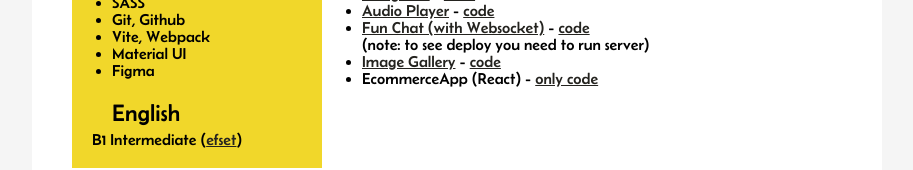
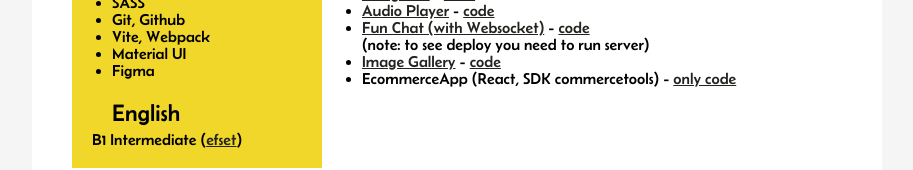
Before and after one commit to gryzun33/my-cv, a React (Vite) app: page / in a window 1280 px wide. Shown: the part 729-899 px from the top of the page, without its empty margins (183-1096 px from the left). Built offline with nearby package versions, Linux system fonts and the light colour scheme.

Commit message:
fix: change description of project

```diff
--- a/src/components/Experience/Experience.tsx
+++ b/src/components/Experience/Experience.tsx
@@ -95,7 +95,7 @@ function Experience(): JSX.Element {
           </a>
         </li>
         <li>
-          <span>EcommerceApp (React) - </span>
+          <span>EcommerceApp (React, SDK commercetools) - </span>
 
           <a href="https://github.com/gryzun33/ecommerce-app" target="_blank">
             {' '}
```
